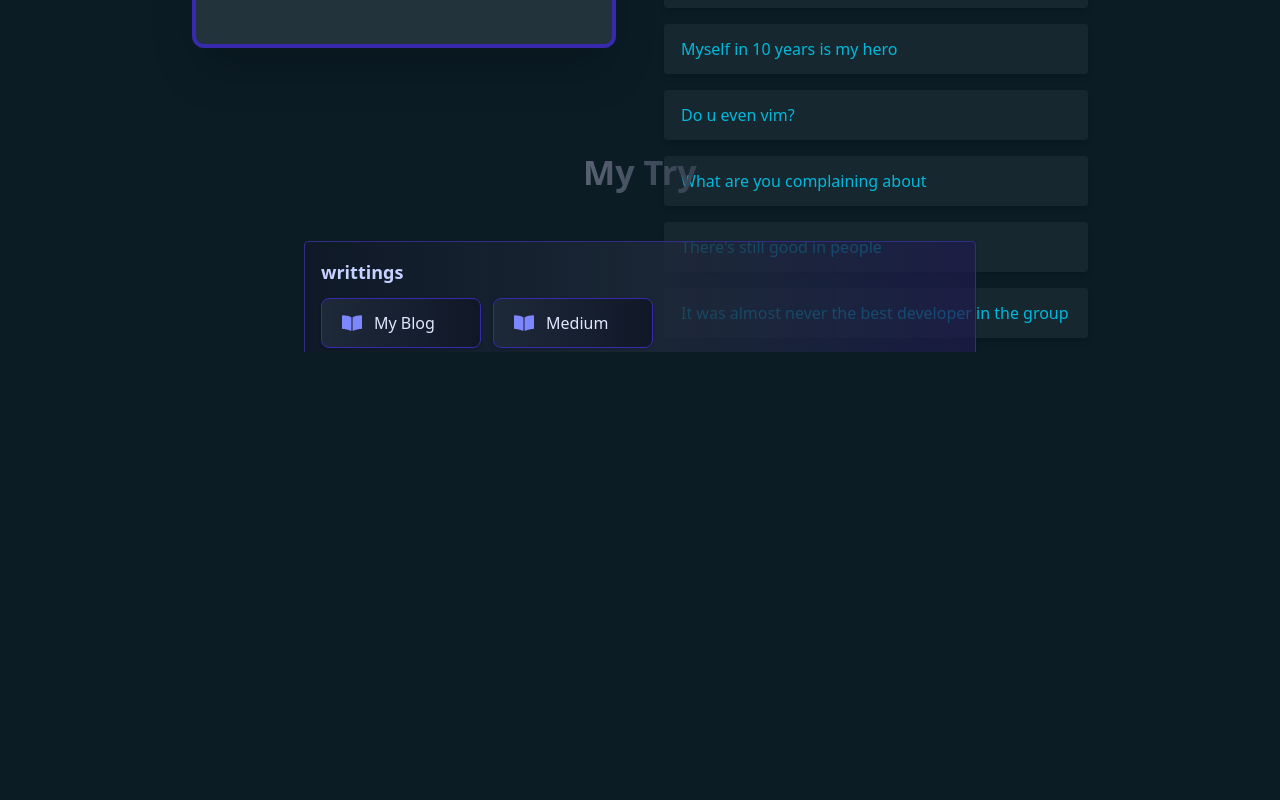
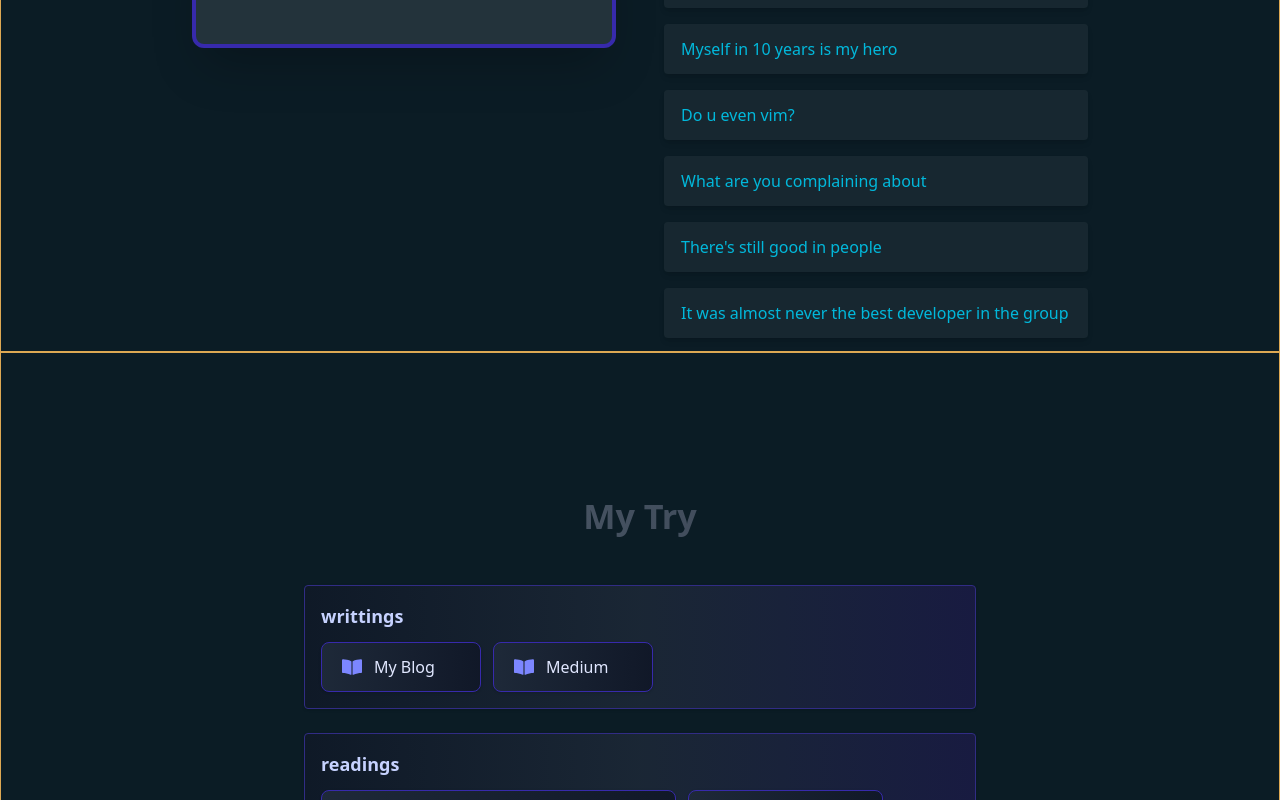
Before and after one commit to TitorRito/web, a Next.js app in the folder web-app/: page /literature in a window 1280 px wide. Shown: the part 500-1300 px from the top of the page. Before the commit the page ends 852 px from the top, so only its background shows below. Built offline with nearby package versions, Linux system fonts and the light colour scheme.

Commit message:
literature 94% ok for now

```diff
--- a/web-app/src/app/literature/page.tsx
+++ b/web-app/src/app/literature/page.tsx
@@ -26,7 +26,7 @@ const librarySections = [
     ],
   },
   {
-    title: 'subscription',
+    title: 'subscriptions',
     children: [
       { name: 'Morning Brew', link: 'https://www.morningbrew.com/' },
       { name: 'Moby', link: 'https://www.moby.co/' },
@@ -108,9 +108,10 @@ function Quote() {
   );
 }
 
-function MyLibrary({ items }: { items: { title: string, children: { name: string, link: string }[] }[] }) {
+function MyLibrary() {
   const [isEven, setIsEven] = useState(true);
   const router = useRouter();
+  const items = librarySections;
 
   useEffect(() => {
     const randomInt = Math.floor(Math.random() * 1000);
@@ -118,13 +119,13 @@ function MyLibrary({ items }: { items: { title: string, children: { name: string
   }, []);
 
   return (
-    <div className="w-full h-screen flex flex-col items-center justify-center snap-center">
+    <div className="w-full py-32">
       <h2
         className={`text-4xl p-4 font-bold mb-8 transition-transform duration-500 animate-fade-in ${isEven ? 'scale-105' : 'scale-95'} text-transparent bg-clip-text bg-gradient-to-r from-gray-500 via-gray-600 to-gray-700 opacity-90 text-center`}
       >
         {isEven ? 'My turn' : 'My Try'}
       </h2>
-      <div className="space-y-6 w-full animate-fade-in flex flex-col items-center">
+      <div className="space-y-6 animate-fade-in flex flex-col items-center">
         {items.map((item, idx) => (
           <div
             key={idx}
@@ -178,15 +179,10 @@ function MyLibrary({ items }: { items: { title: string, children: { name: string
 }
 
 export default function LiteraturePage() {
-  // Remove flex-col and justify-center from the wrapper, use block and full height for snapping
   return (
-    <div className="w-screen min-h-screen h-screen overflow-y-scroll snap-y snap-mandatory">
-      <div className="h-screen snap-start">
-        <Quote />
-      </div>
-      <div className="h-screen snap-start">
-        <MyLibrary items={librarySections} />
-      </div>
+    <div className='flex  flex-col items-center justify-center [&>*]:scroll-smooth [&>*]:border'>
+      <Quote />
+      <MyLibrary />
     </div>
   );
 }
```
